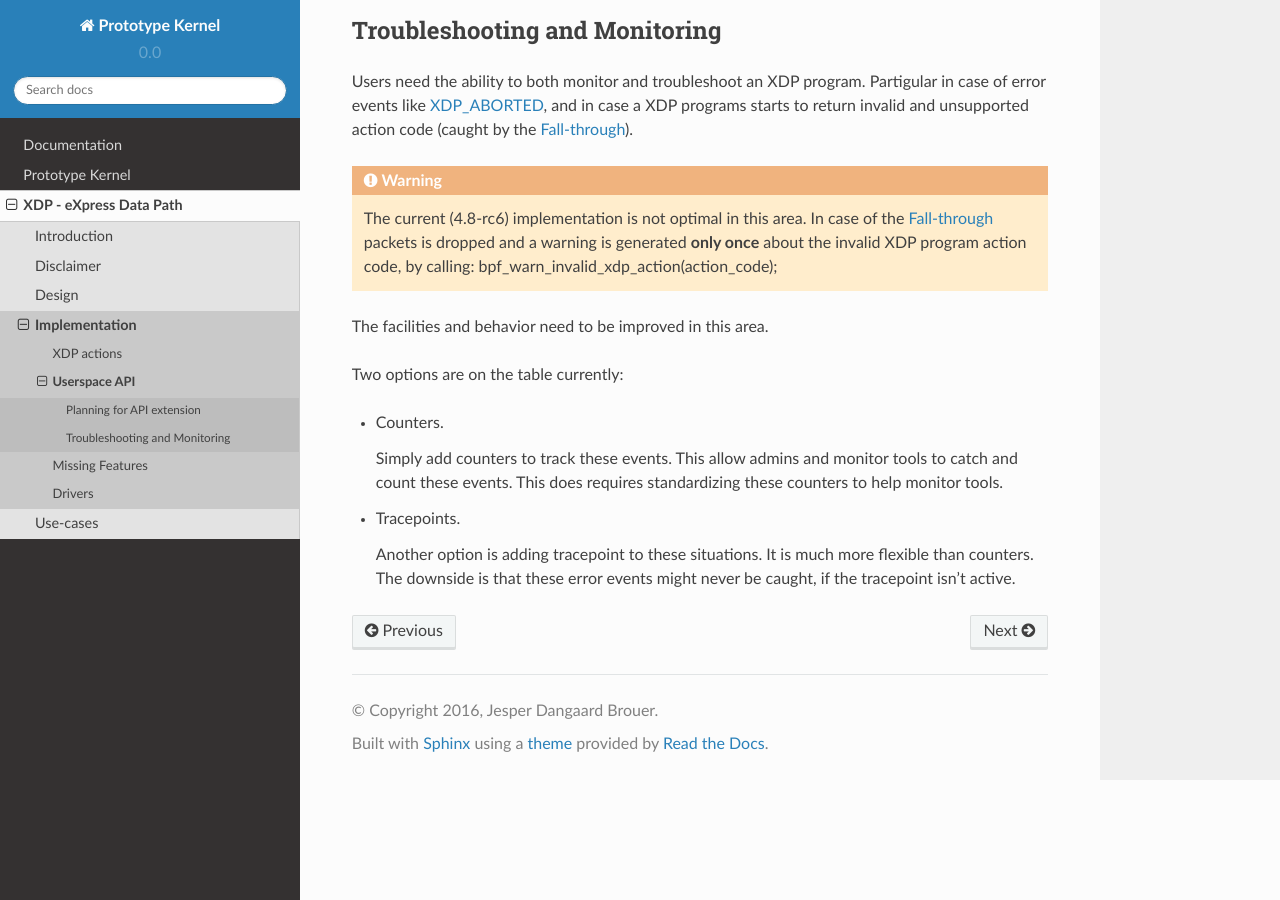
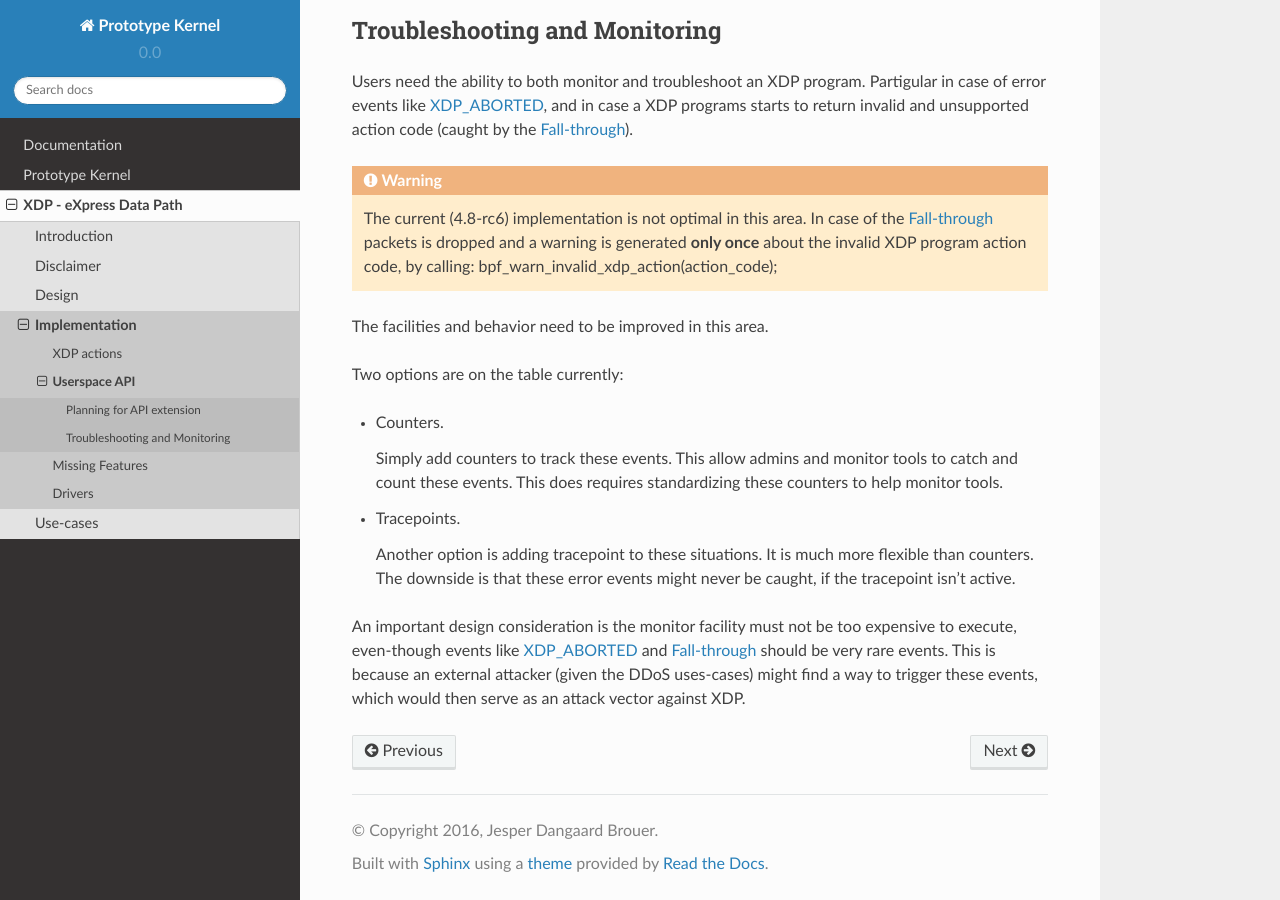
Before and after one commit to netoptimizer/prototype-kernel, a Sphinx documentation site: the page built from kernel/Documentation/networking/XDP/implementation/userspace_api.rst, in a window 1280 px wide and 900 px high, scrolled down 1032 px. Built offline with Sphinx 7.4.7 and the Read the Docs theme 2.0.0, drawn with Linux system fonts in a browser that asks for light colours.

Commit message:
docs: XDP DoS considerations for Troubleshooting and Monitoring
Signed-off-by: Jesper Dangaard Brouer <brouer@redhat.com>

```diff
--- a/kernel/Documentation/networking/XDP/implementation/userspace_api.rst
+++ b/kernel/Documentation/networking/XDP/implementation/userspace_api.rst
@@ -93,3 +93,10 @@ Two options are on the table currently:
   Another option is adding tracepoint to these situations.  It is much
   more flexible than counters.  The downside is that these error
   events might never be caught, if the tracepoint isn't active.
+
+An important design consideration is the monitor facility must not be
+too expensive to execute, even-though events like :ref:`XDP_ABORTED`
+and :ref:`action fall-through` should be very rare events.  This is
+because an external attacker (given the DDoS uses-cases) might find a
+way to trigger these events, which would then serve as an attack
+vector against XDP.
```
